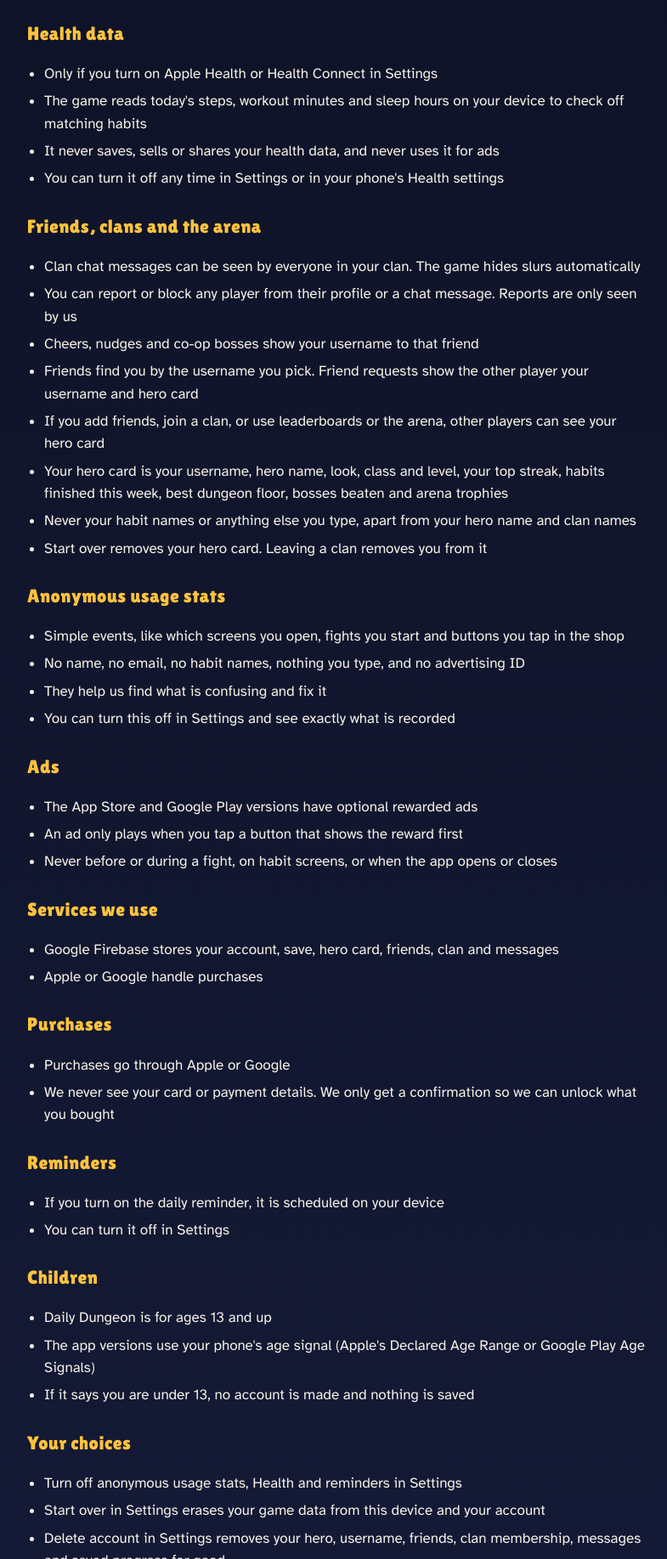
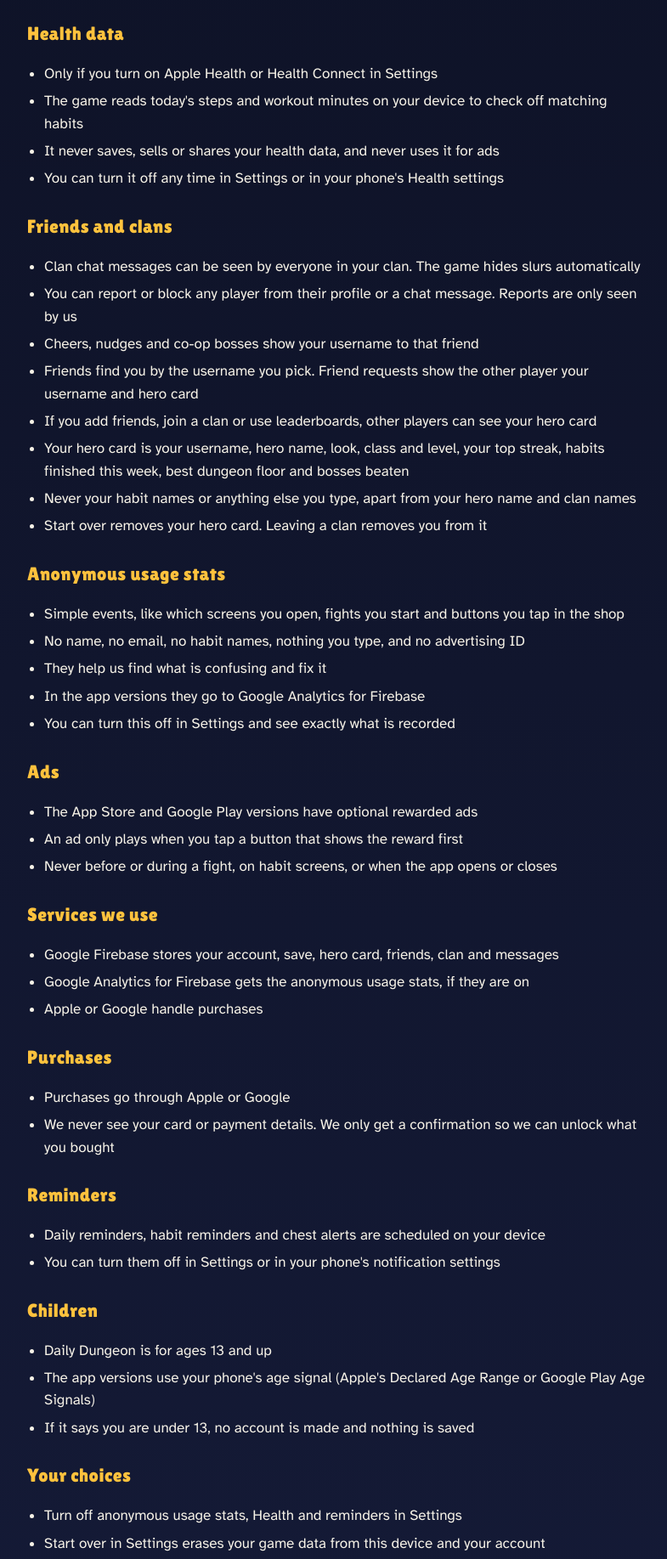
Before and after one commit to logthekid-collab/playbossroom-site, a plain HTML site: page privacy.html in a window 1280 px wide. Shown: the part 622-2457 px from the top of the page at 85% size, without its empty margins (244-1029 px from the left). Drawn offline with Linux system fonts and the light colour scheme.

Commit message:
Privacy policy: Nov 11 update
Health reads steps and workout minutes, names Google Analytics for Firebase, reminders and chest alerts, the Arena was removed.

```diff
--- a/privacy.html
+++ b/privacy.html
@@ -20,7 +20,7 @@
 
 <main class="doc">
   <h1>Privacy policy</h1>
-  <p class="date">Last updated November 8, 2026</p>
+  <p class="date">Last updated November 11, 2026</p>
   <p>Daily Dungeon is a habit game made by Boss Room Studios LLC. We collect as little as we can, and we never sell your data.</p>
 
   <h2>Who we are</h2>
@@ -39,19 +39,19 @@
   <h2>Health data</h2>
   <ul>
     <li>Only if you turn on Apple Health or Health Connect in Settings</li>
-    <li>The game reads today's steps, workout minutes and sleep hours on your device to check off matching habits</li>
+    <li>The game reads today's steps and workout minutes on your device to check off matching habits</li>
     <li>It never saves, sells or shares your health data, and never uses it for ads</li>
     <li>You can turn it off any time in Settings or in your phone's Health settings</li>
   </ul>
 
-  <h2>Friends, clans and the arena</h2>
+  <h2>Friends and clans</h2>
   <ul>
     <li>Clan chat messages can be seen by everyone in your clan. The game hides slurs automatically</li>
     <li>You can report or block any player from their profile or a chat message. Reports are only seen by us</li>
     <li>Cheers, nudges and co-op bosses show your username to that friend</li>
     <li>Friends find you by the username you pick. Friend requests show the other player your username and hero card</li>
-    <li>If you add friends, join a clan, or use leaderboards or the arena, other players can see your hero card</li>
-    <li>Your hero card is your username, hero name, look, class and level, your top streak, habits finished this week, best dungeon floor, bosses beaten and arena trophies</li>
+    <li>If you add friends, join a clan or use leaderboards, other players can see your hero card</li>
+    <li>Your hero card is your username, hero name, look, class and level, your top streak, habits finished this week, best dungeon floor and bosses beaten</li>
     <li>Never your habit names or anything else you type, apart from your hero name and clan names</li>
     <li>Start over removes your hero card. Leaving a clan removes you from it</li>
   </ul>
@@ -61,6 +61,7 @@
     <li>Simple events, like which screens you open, fights you start and buttons you tap in the shop</li>
     <li>No name, no email, no habit names, nothing you type, and no advertising ID</li>
     <li>They help us find what is confusing and fix it</li>
+    <li>In the app versions they go to Google Analytics for Firebase</li>
     <li>You can turn this off in Settings and see exactly what is recorded</li>
   </ul>
 
@@ -74,6 +75,7 @@
   <h2>Services we use</h2>
   <ul>
     <li>Google Firebase stores your account, save, hero card, friends, clan and messages</li>
+    <li>Google Analytics for Firebase gets the anonymous usage stats, if they are on</li>
     <li>Apple or Google handle purchases</li>
   </ul>
 
@@ -85,8 +87,8 @@
 
   <h2>Reminders</h2>
   <ul>
-    <li>If you turn on the daily reminder, it is scheduled on your device</li>
-    <li>You can turn it off in Settings</li>
+    <li>Daily reminders, habit reminders and chest alerts are scheduled on your device</li>
+    <li>You can turn them off in Settings or in your phone's notification settings</li>
   </ul>
 
   <h2>Children</h2>
```
